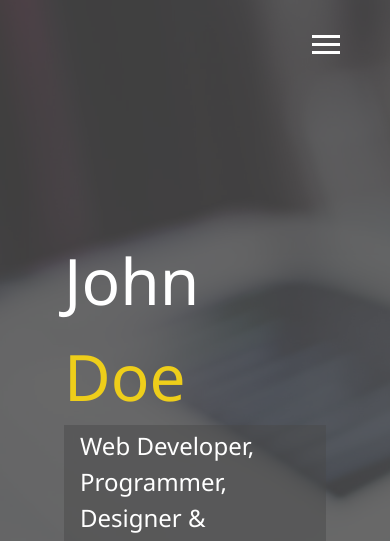
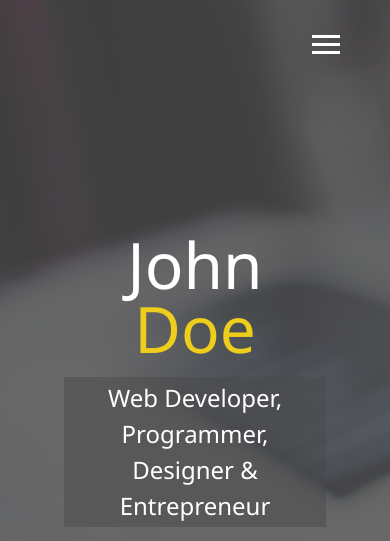
Before and after one commit to Kostas777/my-portofolio, a website: page dist/index.html in a window 390 px wide. Shown: the top 541 px of the page. Drawn offline with Linux system fonts and the light colour scheme.

Commit message:
Added media queries and made menu overlay responsive

```diff
--- a/scss/_config.scss
+++ b/scss/_config.scss
@@ -29,3 +29,29 @@ $background-opacity: 0.8;
 
     }
 }
+
+// Media Query Mixins
+@mixin mediaSm {
+    @media screen and (max-width: 500px) {
+        @content;
+    }
+}
+
+
+@mixin mediaMd {
+    @media screen and (max-width: 768px) {
+        @content;
+    }
+}
+
+@mixin mediaLg {
+    @media screen and  (min-width: 769) and (max-width: 1170px) {
+        @content;
+    }
+}
+
+@mixin mediaXl {
+    @media screen and (min-width: 1171px) {
+        @content;
+    }
+}
--- /dev/null
+++ b/scss/_mobile.scss
@@ -0,0 +1,56 @@
+// Widescreens
+@include mediaXl {
+
+}
+
+// Dekstops & Laptops
+@include mediaLg {
+
+}
+
+// Tablets & Small Laptops
+@include mediaMd {
+    main {
+        align-items: center;
+        text-align: center;
+
+        .lg-heading {
+            line-height: 1;
+            margin-bottom: 1rem;
+        }
+    }
+
+    ul.menu-nav, div.menu-branding {
+        float: none;
+        width: 100%;
+        min-height: 0;
+
+        &.show {
+            transform: translate3d(0,0,0);
+        }
+    }
+
+    .menu-nav {
+        height: 75vh;
+        transform: translate3d(-100%, 0, 0);
+        font-size: 24px;
+    }
+
+    .menu-branding {
+        height: 25vh;
+        transform: translate3d(100%, 0 ,0);
+
+        .portrait { //! important
+            background: url('../img/portrait_small.jpg');
+            width: 150px;
+            height: 150px;
+        }
+    }
+}
+
+// Smartphones
+@include mediaSm {
+    main#home h1 {
+        margin-top: 10vh;
+    }
+}
--- a/scss/main.scss
+++ b/scss/main.scss
@@ -1,5 +1,6 @@
 @import 'config';
 @import 'menu';
+@import 'mobile';
 
 * {
     box-sizing: border-box;
```
Also changed, not shown: dist/css/main.css.
